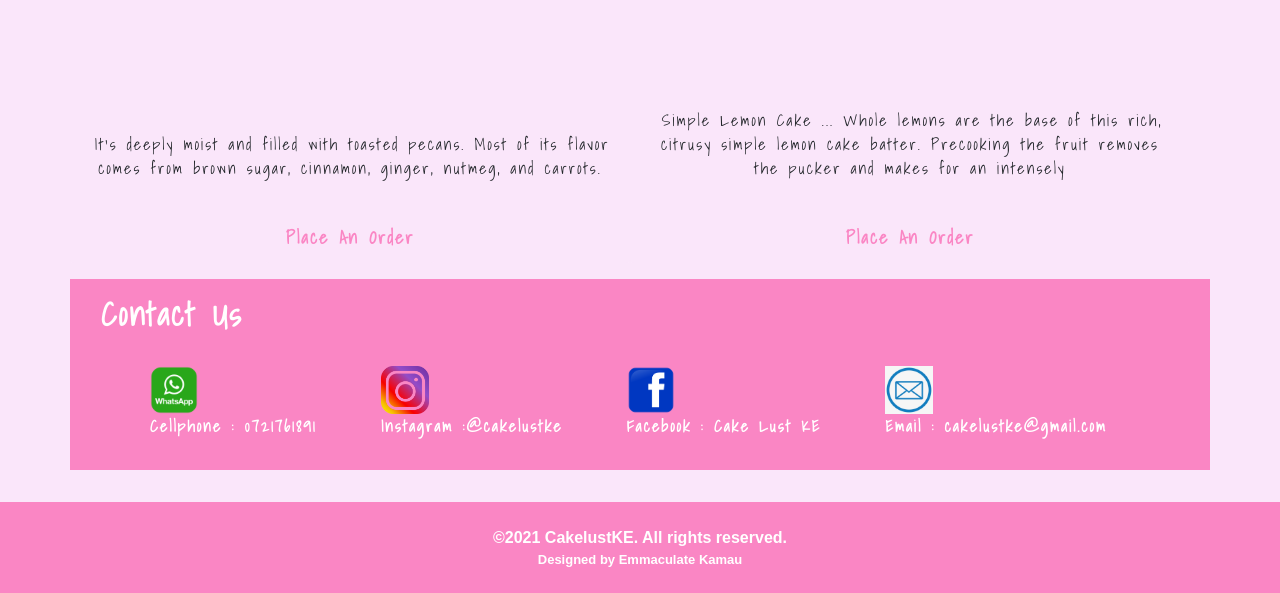
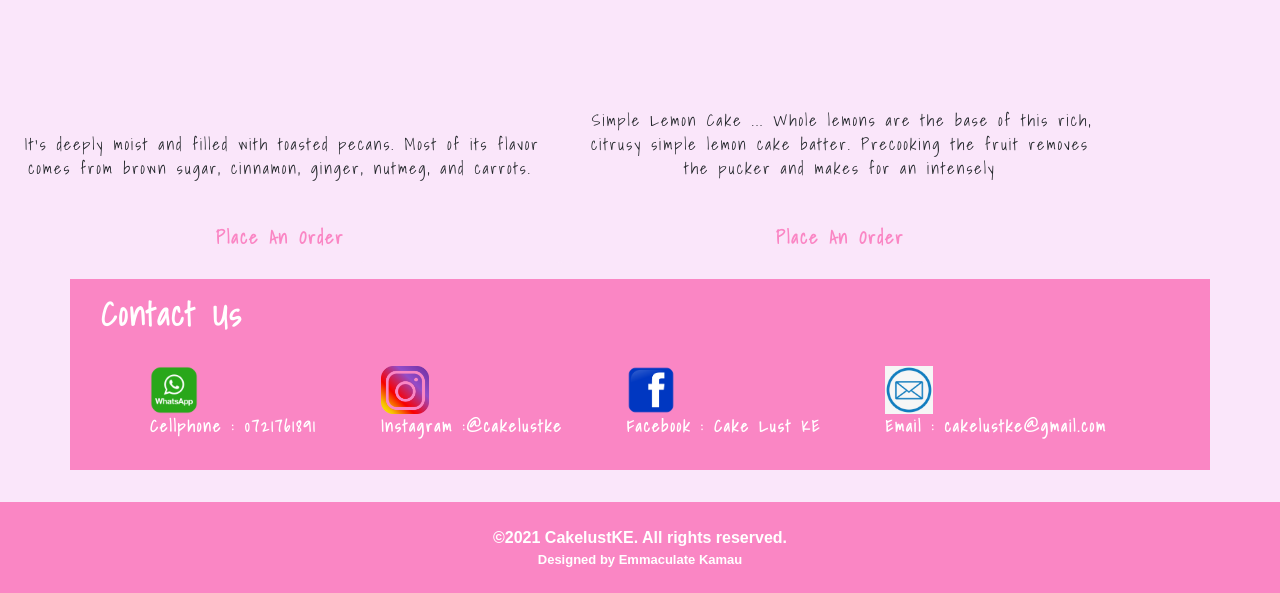
Before and after one commit to emmakamau/cakelustke, a Django app: page /cakelust/flavours/ in a window 1280 px wide. Shown: the part 1193-1786 px from the top of the page. Run offline with Django 3.2, Linux system fonts and the light colour scheme; data comes from the database, SQL or seed files in the repository; parts of the project's set-up code (start-up, migrations or seed data) failed here and were passed over; some libraries are stand-ins or nearby versions.

Commit message:
Add files via upload

```diff
--- a/cakelust/templates/cakelust/flavours.html
+++ b/cakelust/templates/cakelust/flavours.html
@@ -2,7 +2,7 @@
 
 {% block content %}
 
-<div class="container" id="gallery">
+<div class="container-fluid">
     <h2>Yummy yummy Flavours</h2>
     <div class="row">
         {% for cake in cake %}
@@ -10,7 +10,7 @@
             <h5 class="card-title">{{ cake.caketype }}</h5>
             <div class="card-body"><img src="{{ cake.viewcake.url }}" class="images img-responsive"/></div>
             <p class="card-text">{{ cake.description }}</p>
-            <a href="#"><div class="card-footer">Place An Order</div></a>
+            <a href="{% url 'placeorder' %}"><div class="card-footer">Place An Order</div></a>
         </div>
         {% endfor %}
     </div>
```
